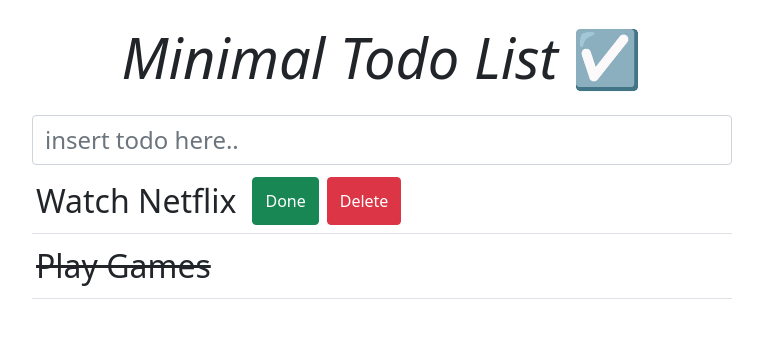
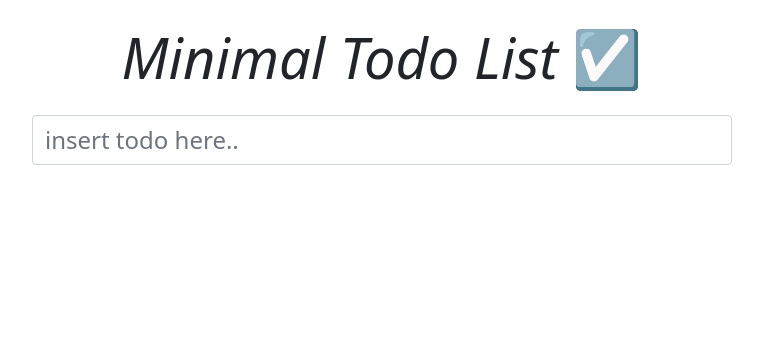
Before and after one commit to cpe-cmu-261207/lab-05-Bsatayu-1, a plain HTML site: page index.html in a window 1280 px wide. Shown: the whole page, without its empty margins (258-1021 px from the left). Drawn offline with nearby package versions, Linux system fonts and the light colour scheme.

Commit message:
Update index.html

```diff
--- a/index.html
+++ b/index.html
@@ -25,17 +25,21 @@
         id="input-add-todo"
         class="form-control mb-1 fs-4"
         placeholder="insert todo here.."
+        type="text"
       />
       <!-- Todo List container  -->
       <div id="todo-container">
         <!-- Example : Todo when mouse is over -->
-        <div class="border-bottom p-1 py-2 fs-2 d-flex">
+
+        <!-- <div class="border-bottom p-1 py-2 fs-2 d-flex">
           <span class="me-3">Watch Netflix</span>
           <button class="btn btn-success me-2">Done</button>
           <button class="btn btn-danger">Delete</button>
-        </div>
+        </div> -->
+
         <!-- Example : Todo when mouse is gone -->
-        <div class="border-bottom p-1 py-2 fs-2 d-flex">
+
+        <!-- <div class="border-bottom p-1 py-2 fs-2 d-flex">
           <span class="me-3" style="text-decoration: line-through"
             >Play Games</span
           >
@@ -43,7 +47,7 @@
             Done
           </button>
           <button class="btn btn-danger" style="display: none">Delete</button>
-        </div>
+        </div> -->
       </div>
     </div>
   </body>
```
